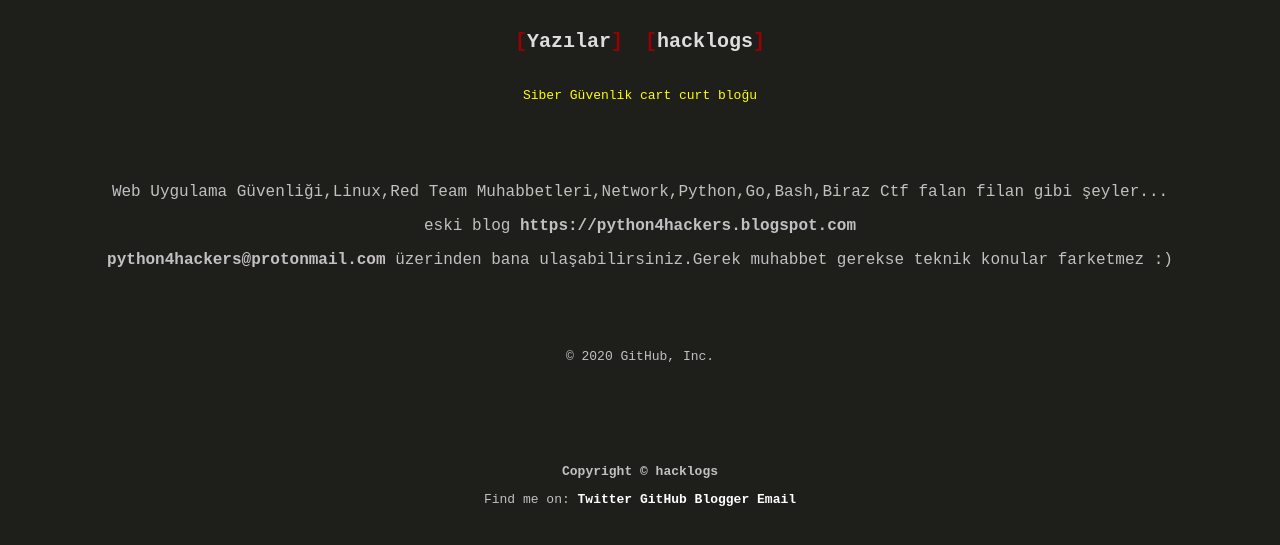
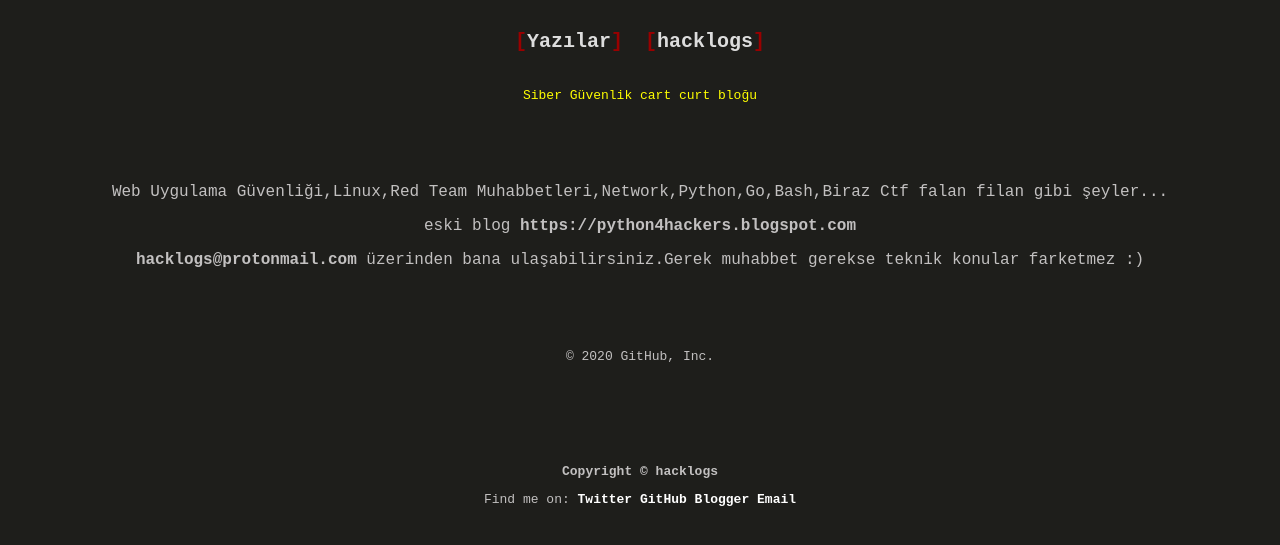
Before and after one commit to python4hackersblog/hacklogs.github.io, a Jekyll site: the page built from hacklogs.html, in a window 1280 px wide. Shown: the top 545 px of the page. Built offline with Jekyll 4.4.1, drawn with Linux system fonts in a browser that asks for light colours.

Commit message:
Update hacklogs.html

```diff
--- a/_layouts/hacklogs.html
+++ b/_layouts/hacklogs.html
@@ -1,11 +1,11 @@
 ---
 layout: default
 ---
-<article class="python4hackers" style="text-align: center;">
+<article class="hacklogs" style="text-align: center;">
     <p>Web Uygulama Güvenliği,Linux,Red Team Muhabbetleri,Network,Python,Go,Bash,Biraz Ctf  falan filan gibi şeyler...</p>
     <p>eski blog <b>https://python4hackers.blogspot.com</b></p>
-    <p><b>python4hackers@protonmail.com</b> üzerinden bana ulaşabilirsiniz.Gerek muhabbet gerekse teknik konular farketmez :)</p>
+    <p><b>hacklogs@protonmail.com</b> üzerinden bana ulaşabilirsiniz.Gerek muhabbet gerekse teknik konular farketmez :)</p>
 </article>
-<article class="python4hackers">
+<article class="hacklogs">
 </article>
 <center>© 2020 GitHub, Inc.</center>
```
